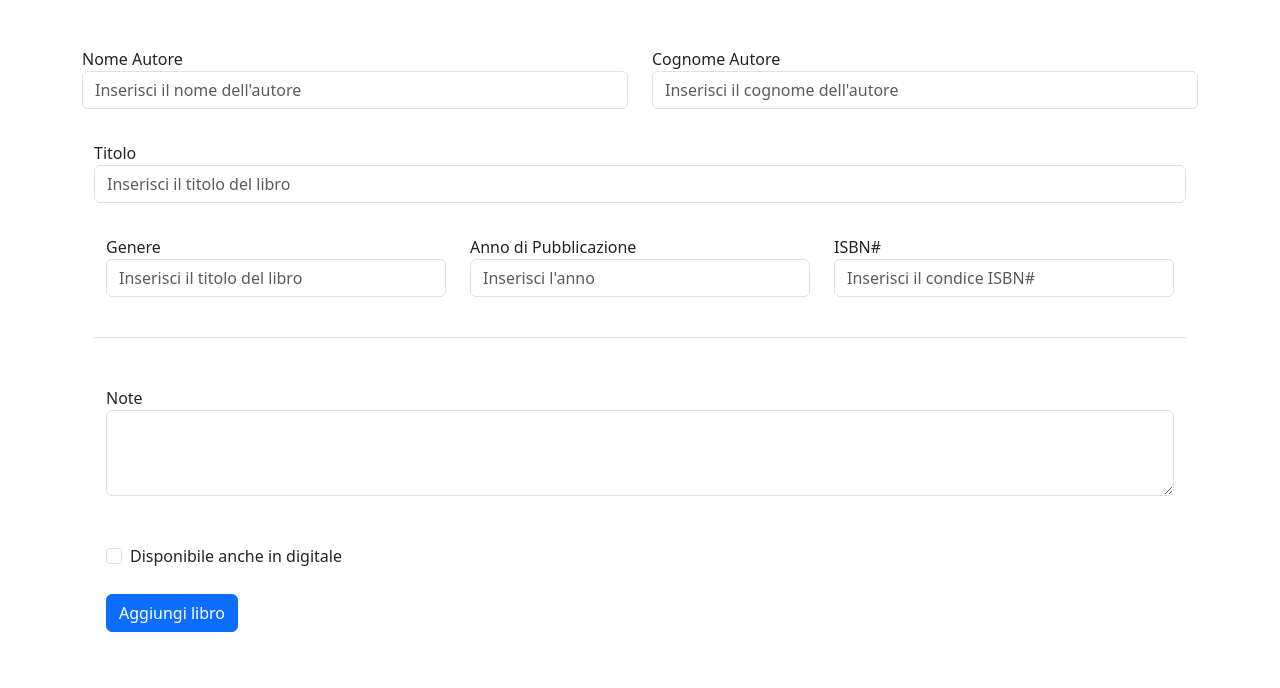
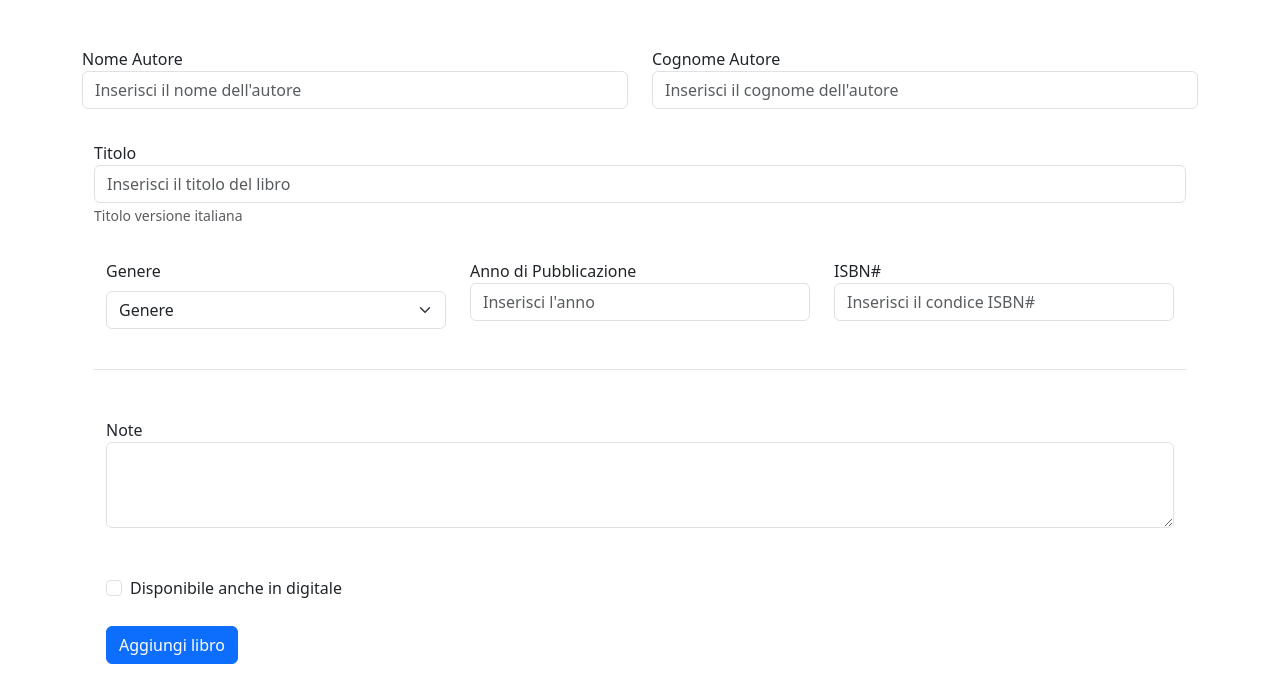
Before and after one commit to AlessiaParlato97/html-css-bootstrap-dashboard, a plain HTML site: page book.html in a window 1280 px wide. Shown: the part 227-915 px from the top of the page. Before the commit the page ends 883 px from the top, so only its background shows below. Drawn offline with nearby package versions, Linux system fonts and the light colour scheme.

Commit message:
Add: optionsbar

```diff
--- a/book.html
+++ b/book.html
@@ -81,6 +81,9 @@
                                         <label for="Title">Titolo</label>
                                         <input type="text" class="form-control"
                                             placeholder="Inserisci il titolo del libro" aria-label="Title">
+                                        <small id="inputHelp" class="form-text text-muted">Titolo versione
+                                            italiana</small>
+
                                     </div>
                                 </div>
 
@@ -88,10 +91,17 @@
                                 <div class="container">
                                     <div class="row pb-4 border-bottom">
                                         <div class="col-lg-4 col-12 py-3">
-                                            <label for="opzioni di genere">Genere</label>
-                                            <input type="text" class="form-control"
-                                                placeholder="Inserisci il titolo del libro" aria-label="Title">
+                                            <label for="genere" class="form-label">Genere</label>
+                                            <select id="genere" class="form-select">
+                                                <option selected>Genere</option>
+                                                <option>Femmina</option>
+                                                <option>Maschio</option>
+                                                <option>Binary</option>
+                                                <option>NoB</option>
+                                            </select>
                                         </div>
+
+
                                         <div class="col-lg-4 col-12 py-3">
                                             <label for="Anno">Anno di Pubblicazione</label>
                                             <input type="text" class="form-control" placeholder="Inserisci l'anno"
```
